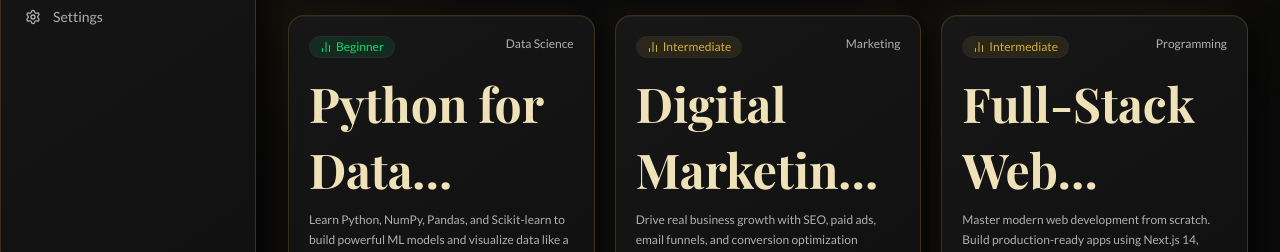
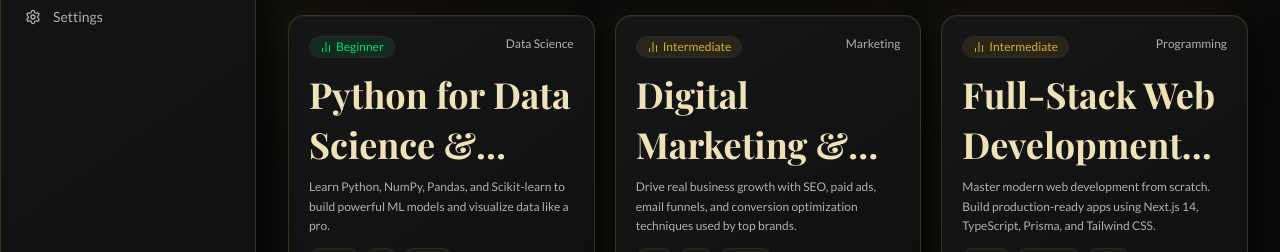
Before and after one commit to TECHIES-V1/TheTutor, a Next.js app in the folder frontend/: page /explore in a window 1280 px wide. Shown: the part 245-497 px from the top of the page. Built offline with nearby package versions, Linux system fonts and the light colour scheme; no server answers.

Commit message:
style: reduce fonts size for better spacing

```diff
--- a/frontend/src/components/explore/CourseCard.tsx
+++ b/frontend/src/components/explore/CourseCard.tsx
@@ -27,9 +27,9 @@ export function CourseCard({ course }: CourseCardProps) {
             </div>
 
             {/* Title */}
-            <h2 className="font-playfair text-base font-bold leading-snug text-foreground group-hover:text-primary transition-colors line-clamp-2">
+            <h3 className="font-playfair text-base font-bold leading-snug text-foreground group-hover:text-primary transition-colors line-clamp-2">
                 {course.title}
-            </h2>
+            </h3>
 
             {/* Description */}
             <p className="mt-2 flex-1 text-xs leading-relaxed text-muted-foreground line-clamp-3">
```
